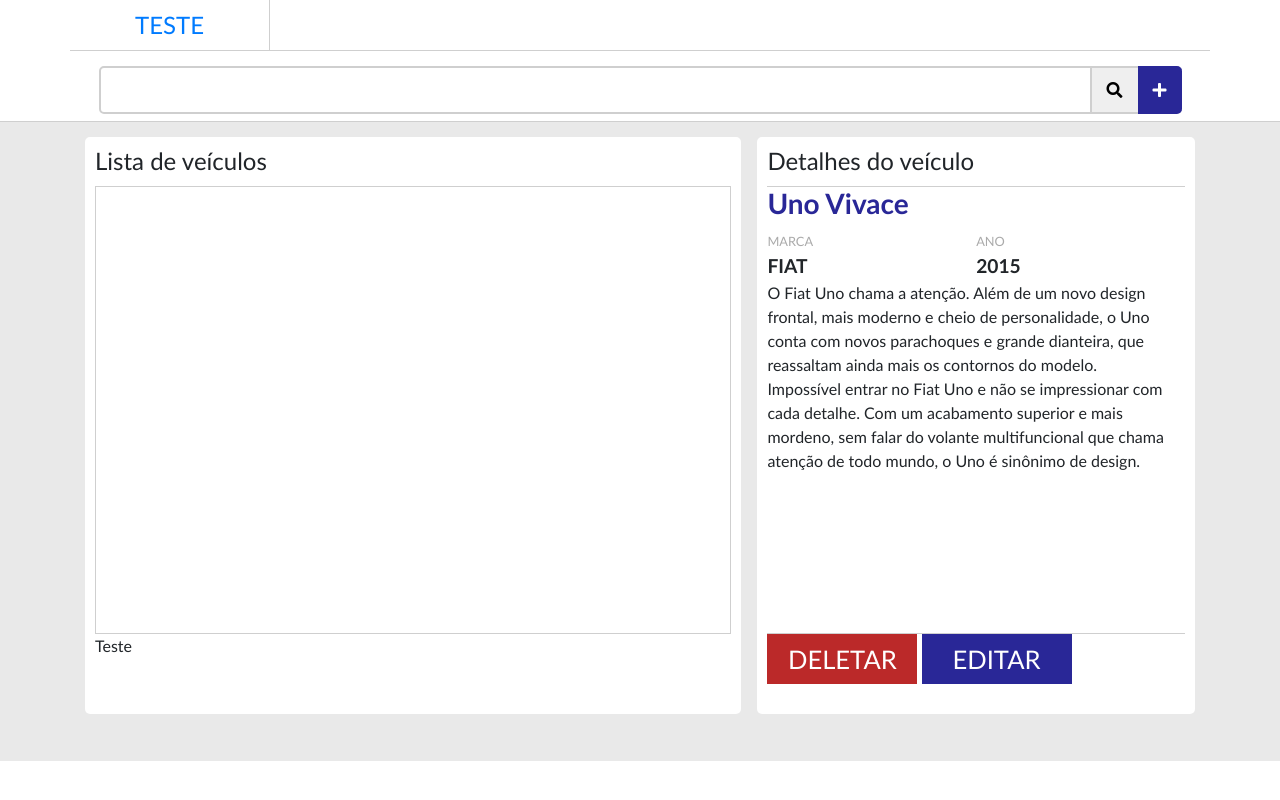
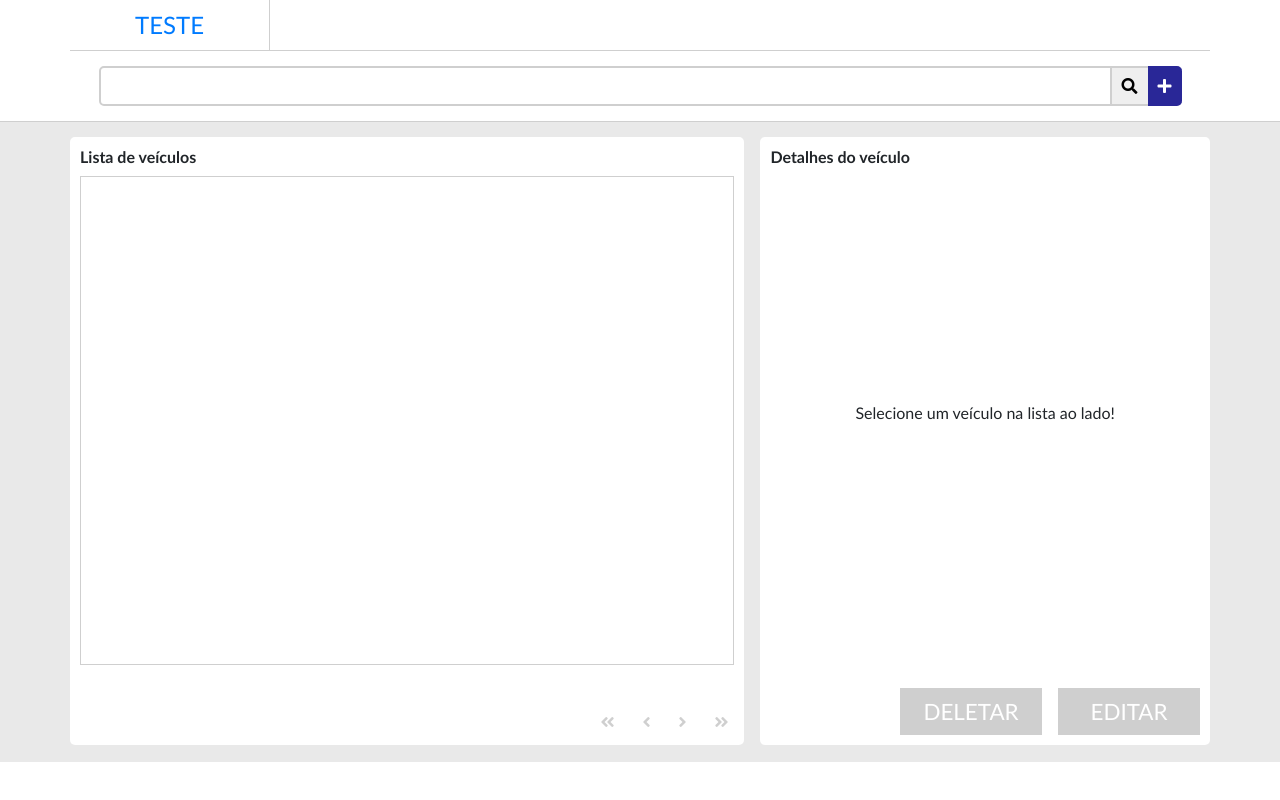
Before and after one commit to kenzotakamori/TesteOncar, a website: page index.html in a window 1280 px wide. Drawn offline with nearby package versions, Linux system fonts and the light colour scheme; no server answers.

Commit message:
CSS adjustments + selected/not-selected vehicle

```diff
--- a/css/styles.css
+++ b/css/styles.css
@@ -1,5 +1,13 @@
 body {
     font-family: 'Trebuchet MS', 'Lucida Sans Unicode', 'Lucida Grande', 'Lucida Sans', Arial, sans-serif;
+}
+
+* {
+    box-sizing: unset;
+}
+
+button {
+    cursor: pointer;
 }
 
 .container {
@@ -46,7 +54,7 @@
     border: 2px solid #cfcfcf;
     border-right: none;
     border-left: none;
-    padding: 10px 15px 10px 15px;
+    padding: 5px 10px 5px 10px;
 }
 
 #search-bar .bar-buttons button.add-vehicle {
@@ -82,10 +90,25 @@
 #list-details .vehicles-list h4, #list-details .vehicles-details h4 {
     margin: 0;
     padding-bottom: 10px;
+    font-size: 1rem;
+    font-weight: 700;
 }
 
 #list-details .vehicles-list .buttons, #list-details .vehicles-details .buttons {
     height: 70px;
+    display: grid;
+    place-items: self-end;
+}
+
+.vehicles-list .buttons {
+    grid-template-columns: 1fr auto auto auto;
+    column-gap: 1rem;
+}
+
+.vehicles-list .buttons button {
+    background: none;
+    border: none;
+    color: #cfcfcf;
 }
 
 .list-options {
@@ -108,7 +131,7 @@
 
 .option .info {
     padding-left: 20px;
-    line-height: 20px;
+    line-height: 17px;
     margin: auto 0 auto;
     font-size: 0.9rem;
     font-weight: 700;
@@ -122,10 +145,12 @@
     font-weight: 100;
 }
 
-.option .edit {
+.option .open-details {
+    background: none;
+    border: none;
     display: grid;
     place-items: center;
-    font-size: 1.5rem;
+    font-size: 1.3rem;
     padding-right: 20px;
 }
 
@@ -134,9 +159,15 @@
     border-bottom: 1px solid #cfcfcf;
 }
 
+.not-selected {
+    margin: auto;
+}
+
 .details h3 {
+    font-size: 1.17rem;
     font-weight: 1000;
     color: #292797;
+    margin-top: .7rem;
 }
 
 .details .brand-year {
@@ -155,17 +186,36 @@
     font-size: 1.2rem;
 }
 
-#list-details .buttons button {
+.details p {
+    margin-top: 1rem;
+}
+
+.vehicles-details .buttons {
+    grid-template-columns: 1fr auto;
+    column-gap: 1rem;
+}
+
+.vehicles-details .buttons button {
     border: none;
     color: #fff;
-    height: 50px;
-    width: 150px;
-    font-size: 1.6rem;
+    height: 45px;
+    width: 130px;
+    font-size: 1.4rem;
 }
 
-#list-details .buttons .edit-button {
+.vehicles-details .buttons button[disabled] {
+    background-color: #cfcfcf;
+    cursor: default;
+}
+
+.vehicles-details .buttons .edit-button {
     background-color: #292797;
 }
-#list-details .buttons .delete-button {
+
+.vehicles-details .buttons .delete-button {
     background-color: #bb2929;
 }
+
+.inactive {
+    display: none !important;
+}
--- a/index.html
+++ b/index.html
@@ -41,36 +41,44 @@
                         <h4>Lista de veículos</h4>
                         <div class="list-options"></div>
                         <div class="buttons">
-                            Teste
+                            <button>
+                                <i class="fas fa-angle-double-left"></i>
+                            </button>
+                            <button>
+                                <i class="fas fa-angle-left"></i>
+                            </button>
+                            <button>
+                                <i class="fas fa-angle-right"></i>
+                            </button>
+                            <button>
+                                <i class="fas fa-angle-double-right"></i>
+                            </button>
                         </div>
                     </div>
                     <div class="vehicles-details">
                         <h4>Detalhes do veículo</h4>
-                        <div class="details">
-                            <h3>Uno Vivace</h3>
+                        <div class="not-selected">
+                            <p>Selecione um veículo na lista ao lado!</p>
+                        </div>
+                        <div class="details inactive">
+                            <h3></h3>
                             <div class="brand-year">
                                 <div>
                                     <span class="type">MARCA</span><br>
-                                    <span class="value brand-value">FIAT</span>
+                                    <span class="value brand-value"></span>
                                 </div>
                                 <div>
                                     <span class="type">ANO</span><br>
-                                    <span class="value year-value">2015</span>
+                                    <span class="value year-value"></span>
                                 </div>
                             </div>
-                            <p>
-                                O Fiat Uno chama a atenção. Além de um novo design frontal, mais moderno e cheio de personalidade,
-                                o Uno conta com novos parachoques e grande dianteira, que reassaltam ainda mais os contornos do modelo.
-                                <br>
-                                Impossível entrar no Fiat Uno e não se impressionar com cada detalhe. Com um acabamento superior e mais mordeno,
-                                sem falar do volante multifuncional que chama atenção de todo mundo, o Uno é sinônimo de design.
-                            </p>
+                            <p></p>
                         </div>
                         <div class="buttons">
-                            <button class="delete-button" data-toggle="modal" data-target="#deleteModal">
+                            <button class="delete-button" data-toggle="modal" data-target="#deleteModal" disabled>
                                 <span>DELETAR</span>
                             </button>
-                            <button class="edit-button" data-toggle="modal" data-target="#detailModal">
+                            <button class="edit-button" data-toggle="modal" data-target="#detailModal" disabled>
                                 <span>EDITAR</span>
                             </button>
                         </div>
--- a/main.js
+++ b/main.js
@@ -2,7 +2,7 @@
     const url = 'http://127.0.0.1:3000/';
     var availableVehicles = [];
     var vehiclesToBeShown = [];
-    var selectedVehicle = { id: null };
+    var selectedVehicle = {};
 
     function init() {
         getVehicleTemplate();
@@ -56,6 +56,7 @@
                 return id == item.id;
             })[0];
             mountVehicleDetails();
+            showVehicleDetails();
         })
     }
 
@@ -67,6 +68,14 @@
         $('.details').find('p').text(v.descricao);
     }
 
+    function showVehicleDetails() {
+        if ($('.details').hasClass('inactive')) {
+            $('.details').removeClass('inactive');
+            $('.not-selected').addClass('inactive');
+            $('.delete-button').prop("disabled", false);
+            $('.edit-button').prop("disabled", false);
+        }
+    }
 
     function addFunctionToButtons() {
         addSearchButtonFunction();
```
